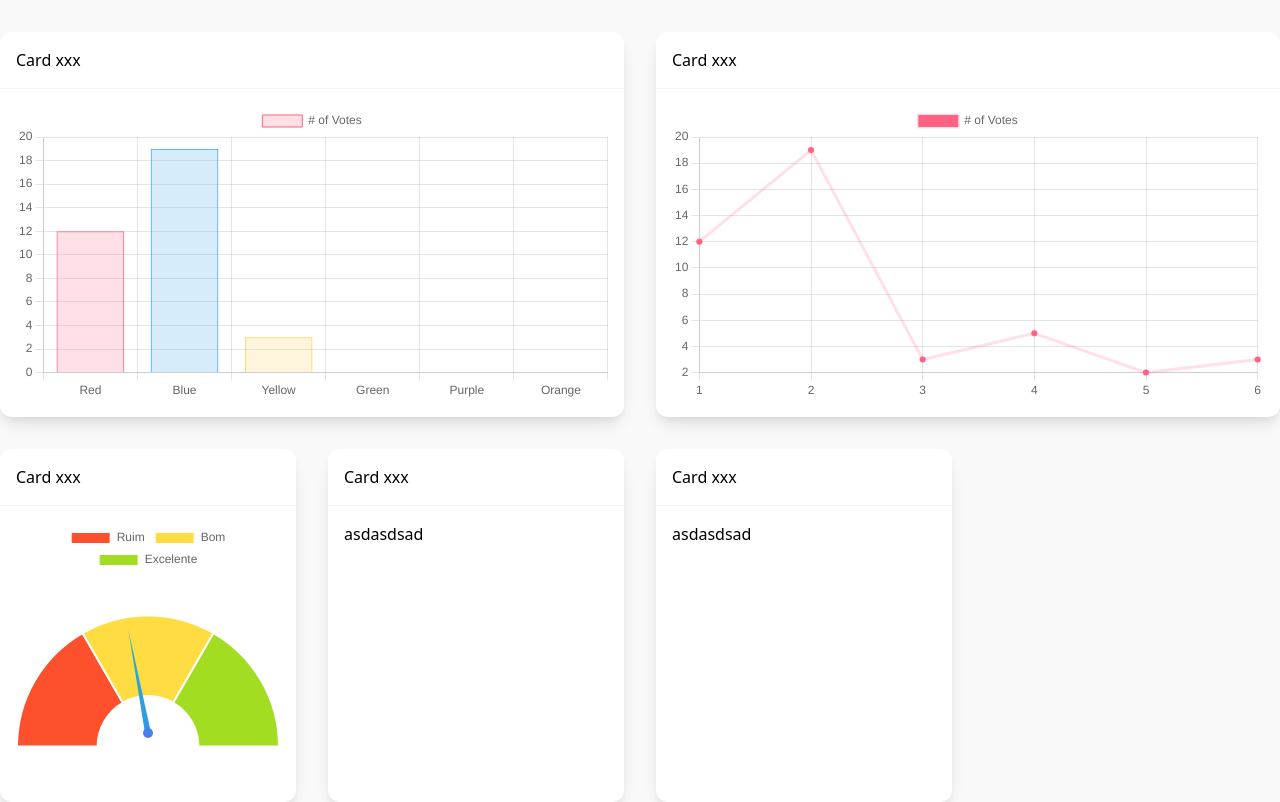
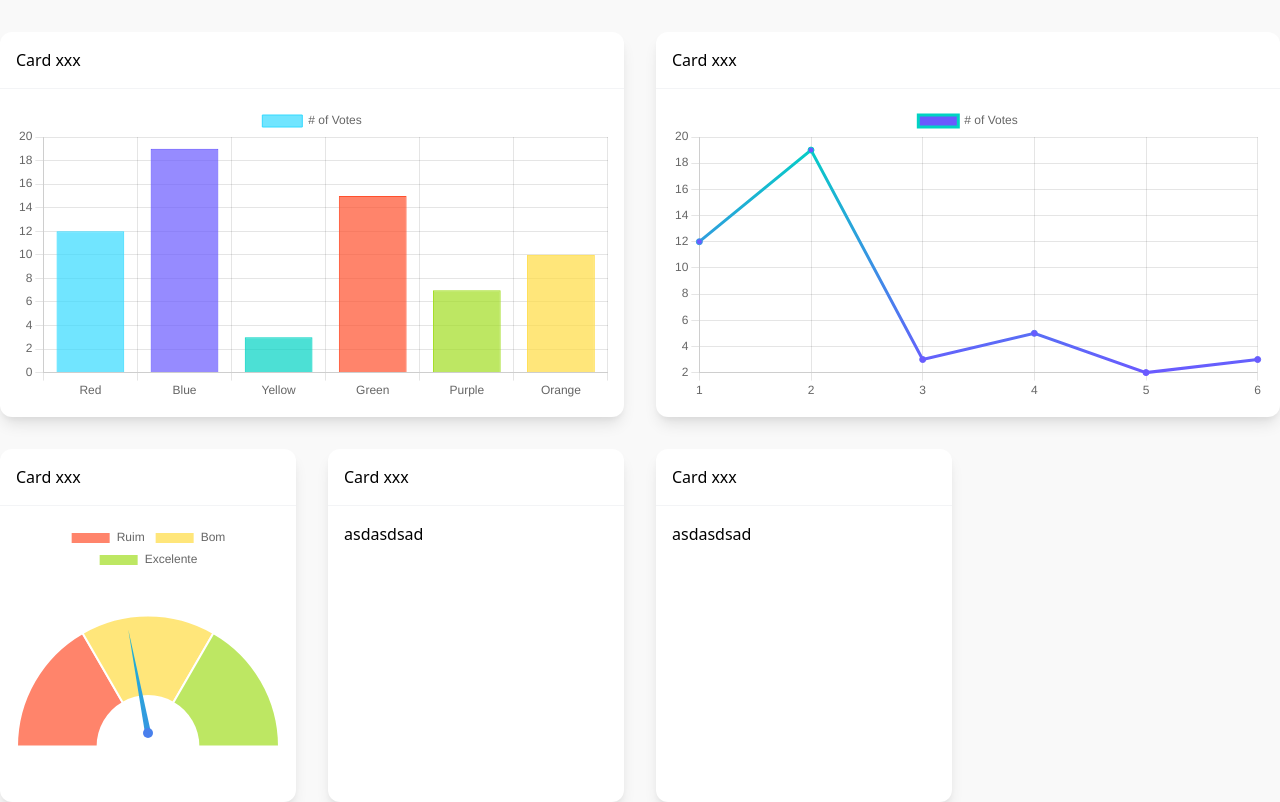
Before and after one commit to viniciosyals/viahacka-front, a React (Create React App) app: page / in a window 1280 px wide. Built offline with nearby package versions, Linux system fonts and the light colour scheme; what @tailwindcss/typography would draw is missing.

Commit message:
feat: set color pattern

```diff
--- a/src/App.tsx
+++ b/src/App.tsx
@@ -2,6 +2,7 @@ import React, { useEffect, useState } from 'react';
 import { Chart, Bar, Line, Doughnut } from 'react-chartjs-2';
 import { Card } from './components';
 import './App.css';
+import { colors } from './constants';
 
 const linear = {
   data: {
@@ -11,22 +12,44 @@ const linear = {
         label: '# of Votes',
         data: [12, 19, 3, 5, 2, 3],
         fill: false,
-        backgroundColor: 'rgb(255, 99, 132)',
-        borderColor: 'rgba(255, 99, 132, 0.2)',
+        backgroundColor: colors.primary,
+        borderColor: (context: any) => {
+          const { chart } = context;
+          const {ctx, chartArea} = chart;
+
+          if (!chartArea) {
+            return null;
+          }
+          return getGradient(ctx, chartArea);
+        },
       },
     ],
   },
   options: {
-    scales: {
-      yAxes: [
-        {
-          ticks: {
-            beginAtZero: true,
-          },
-        },
-      ],
-    },
+    responsive: true,
+    plugins: {
+      legend: {
+        position: 'top',
+      },
+    }
   },
+}
+
+function getGradient(ctx: any, chartArea: any) {
+  let width = 0;
+  let height = 0;
+  let gradient = null;
+  const chartWidth = chartArea.right - chartArea.left;
+  const chartHeight = chartArea.bottom - chartArea.top;
+  if (width !== chartWidth || height !== chartHeight) {
+    width = chartWidth;
+    height = chartHeight;
+    gradient = ctx.createLinearGradient(0, chartArea.bottom, 0, chartArea.top);
+    gradient.addColorStop(0, colors.primary);
+    gradient.addColorStop(1, colors.secondary);
+  }
+
+  return gradient;
 }
 
 const bar = {
@@ -35,22 +58,22 @@ const bar = {
     datasets: [
       {
         label: '# of Votes',
-        data: [12, 19, 3],
+        data: [12, 19, 3, 15, 7, 10],
         backgroundColor: [
-          'rgba(255, 99, 132, 0.2)',
-          'rgba(54, 162, 235, 0.2)',
-          'rgba(255, 206, 86, 0.2)',
-          'rgba(75, 192, 192, 0.2)',
-          'rgba(153, 102, 255, 0.2)',
-          'rgba(255, 159, 64, 0.2)',
+          colors.transparentInfo,
+          colors.transparentPrimary,
+          colors.transparentSecondary,
+          colors.transparentError,
+          colors.transparentSuccess,
+          colors.transparentWarning,
         ],
         borderColor: [
-          'rgba(255, 99, 132, 1)',
-          'rgba(54, 162, 235, 1)',
-          'rgba(255, 206, 86, 1)',
-          'rgba(75, 192, 192, 1)',
-          'rgba(153, 102, 255, 1)',
-          'rgba(255, 159, 64, 1)',
+          colors.info,
+          colors.primary,
+          colors.secondary,
+          colors.error,
+          colors.success,
+          colors.warning,
         ],
         borderWidth: 1,
       },
@@ -76,9 +99,9 @@ const doughnut = {
       data: [33.33, 33.33, 33.33],
       needleValue: 44,
       backgroundColor: [
-        '#ff502d',
-        '#ffdc42',
-        '#a2dd21',
+        colors.transparentError,
+        colors.transparentWarning,
+        colors.transparentSuccess,
       ],
     },
   ],
--- /dev/null
+++ b/src/constants.js
@@ -0,0 +1,19 @@
+module.exports = {
+  colors: {
+    primary: '#6a5aff',
+    secondary: '#00d3c3',
+    neutral: '#929497',
+    success: '#a2dd21',
+    info: '#35daff',
+    warning: '#ffdc42',
+    error: '#ff502d',
+    transparentPrimary: 'rgba(106, 90, 255, 0.7)',
+    transparentSecondary: 'rgba(0, 211, 195, 0.7)',
+    transparentNeutral: 'rgba(146, 148, 15, 0.7)',
+    transparentSuccess: 'rgba(162, 221, 33, 0.7)',
+    transparentInfo: 'rgba(53, 218, 255, 0.7)',
+    transparentWarning: 'rgba(255, 220, 66, 0.7)',
+    transparentError: 'rgba(255, 80, 45, 0.7)',
+    gradient: 'linear-gradient(45deg, #6a5aff 0%, #00d3c3 100%)',
+  }
+}
```
